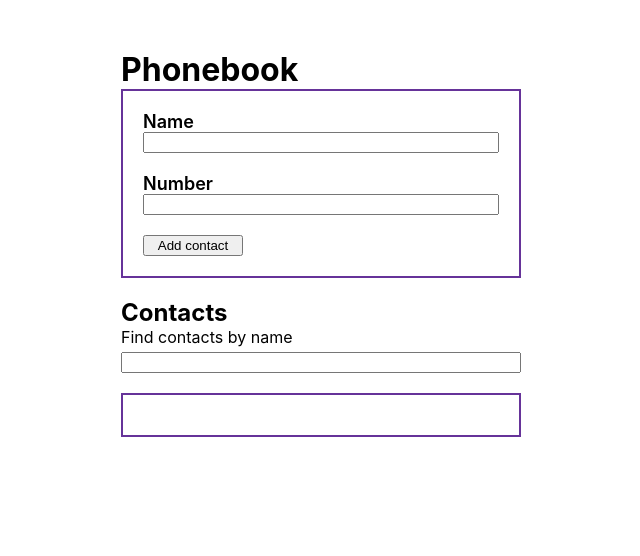
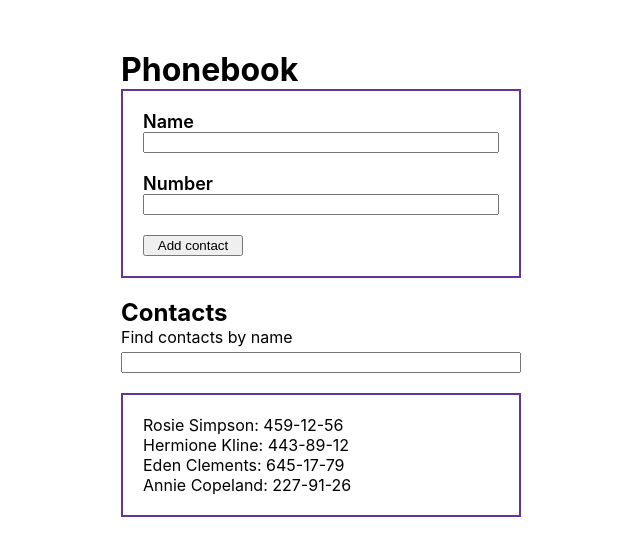
Before and after one commit to RinaOcean/goit-react-hw-02-phonebook, a React (Create React App) app: page / in a window 1280 px wide. Shown: the top 556 px of the page, without its empty margins (319-959 px from the left). Built offline with nearby package versions, Linux system fonts and the light colour scheme.

Commit message:
добавляет проверку по существующему контакту

```diff
--- a/src/App.js
+++ b/src/App.js
@@ -8,20 +8,28 @@ import './App.scss';
 
 class App extends Component {
   state = {
-    contacts: [],
-    // contacts: [
-    //   { id: 'id-1', name: 'Rosie Simpson', number: '459-12-56' },
-    //   { id: 'id-2', name: 'Hermione Kline', number: '443-89-12' },
-    //   { id: 'id-3', name: 'Eden Clements', number: '645-17-79' },
-    //   { id: 'id-4', name: 'Annie Copeland', number: '227-91-26' },
-    // ],
+    // contacts: [],
+    contacts: [
+      { id: 'id-1', name: 'Rosie Simpson', number: '459-12-56' },
+      { id: 'id-2', name: 'Hermione Kline', number: '443-89-12' },
+      { id: 'id-3', name: 'Eden Clements', number: '645-17-79' },
+      { id: 'id-4', name: 'Annie Copeland', number: '227-91-26' },
+    ],
     filter: '',
   };
 
   formSubmitHandler = data => {
-    this.setState(prevState => ({
-      contacts: [...prevState.contacts, data],
-    }));
+    const isInContacts = contact => {
+      return contact.name === data.name;
+    };
+
+    if (this.state.contacts.some(isInContacts)) {
+      alert(`${data.name} is already in contacts`);
+      return;
+    } else
+      this.setState(prevState => ({
+        contacts: [...prevState.contacts, data],
+      }));
   };
 
   filterHandler = event => {
```
